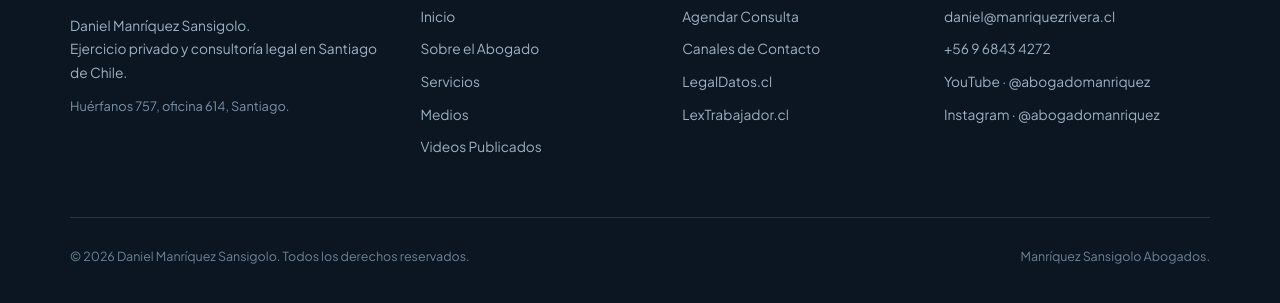
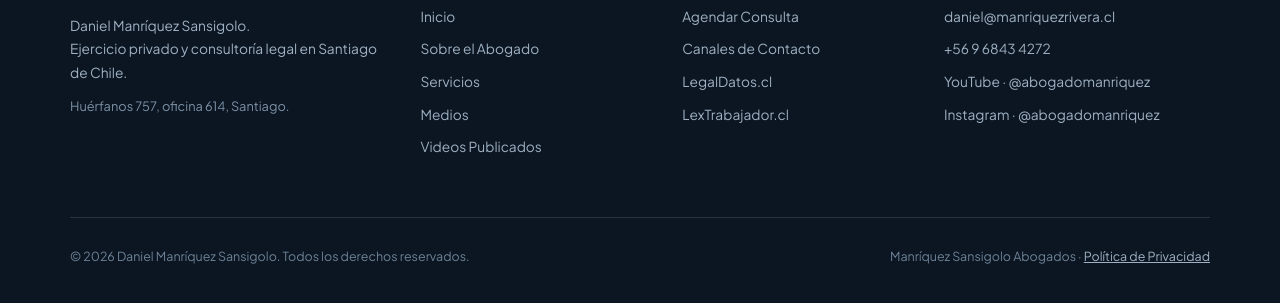
Before and after one commit to danielmanriquezsansigolo-star/abogadomanriquez, a plain HTML site: page servicios.html in a window 1280 px wide. Shown: the part 2188-2491 px from the top of the page. Drawn offline with nearby package versions, Linux system fonts and the light colour scheme.

Commit message:
Update servicios.html

```diff
--- a/servicios.html
+++ b/servicios.html
@@ -1199,10 +1199,8 @@
 
       <div class="footer-meta">
         <span>© 2026 Daniel Manríquez Sansigolo. Todos los derechos reservados.</span>
-        <span>Manríquez Sansigolo Abogados.</span>
+        <span>Manríquez Sansigolo Abogados · <a href="politica-de-privacidad.html" style="color:#9fb0c2;text-decoration:underline;">Política de Privacidad</a></span>
       </div>
-    </div>
-  </footer>
   <!-- ==================== FIN FOOTER ÚNICO ==================== -->
 
   <script>
```
